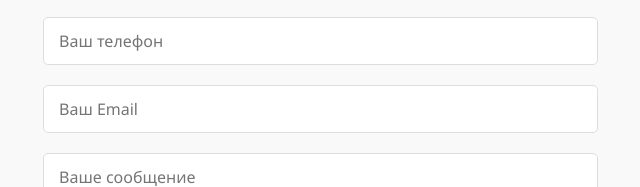
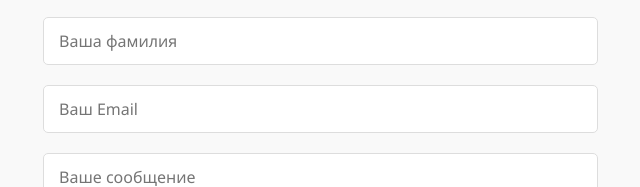
Before and after one commit to edikleprikon/my-site, a plain HTML site: page index.html in a window 1280 px wide. Shown: the part 2260-2447 px from the top of the page, 622-1262 px from the left. Drawn offline with Linux system fonts and the light colour scheme; a script that the page names is missing.

Commit message:
Update index.html

```diff
--- a/index.html
+++ b/index.html
@@ -114,7 +114,7 @@
                                 <input type="text" name="fi-sender-firstName" placeholder="Ваше имя" required>
                             </div>
                             <div class="form-group">
-                                <input type="text" name="fi-sender-lastName" placeholder="Ваш телефон" required>
+                                <input type="text" name="fi-sender-lastName" placeholder="Ваша фамилия" required>
                             </div>
                             <div class="form-group">
                                 <input type="email" name="fi-sender-email" placeholder="Ваш Email" required>
```
